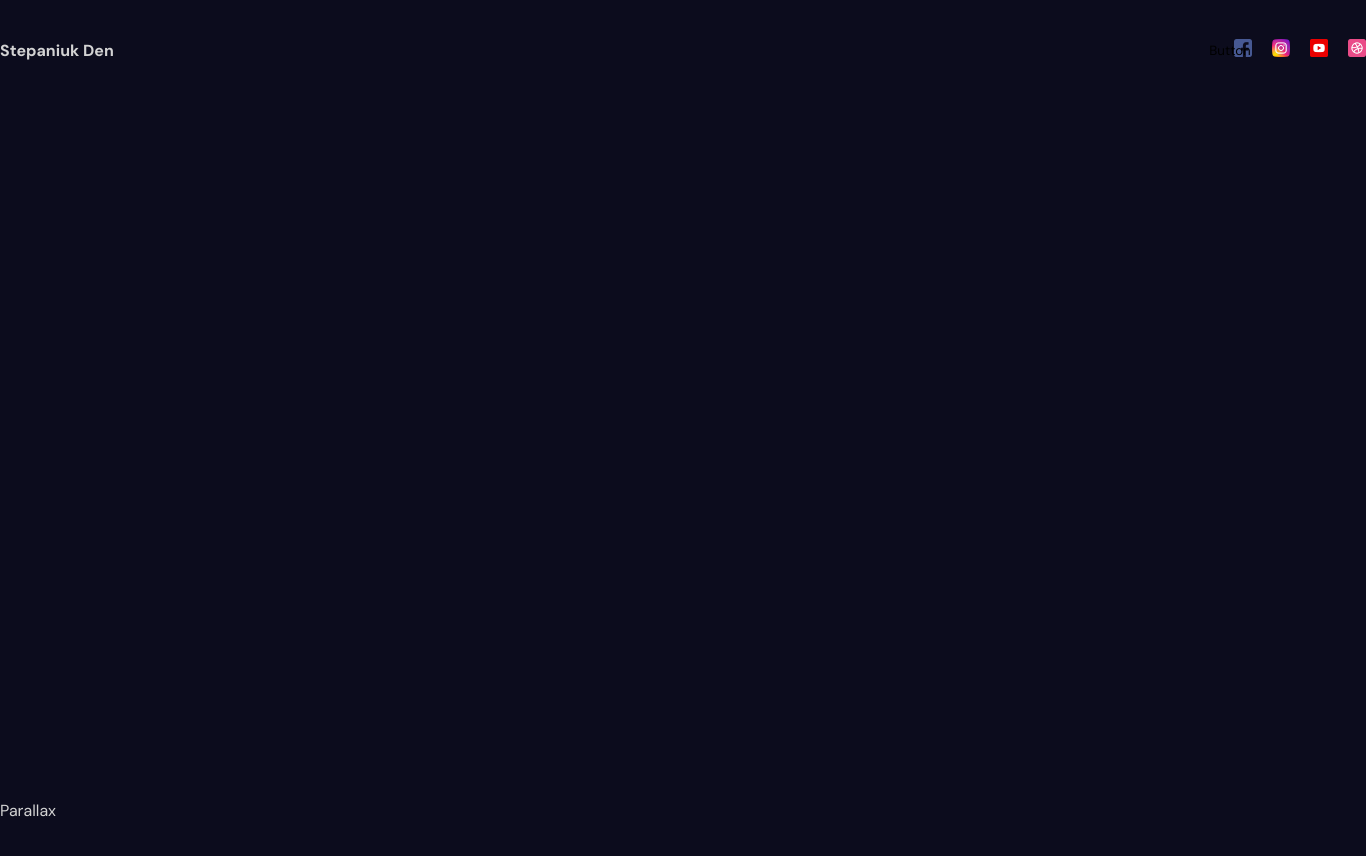
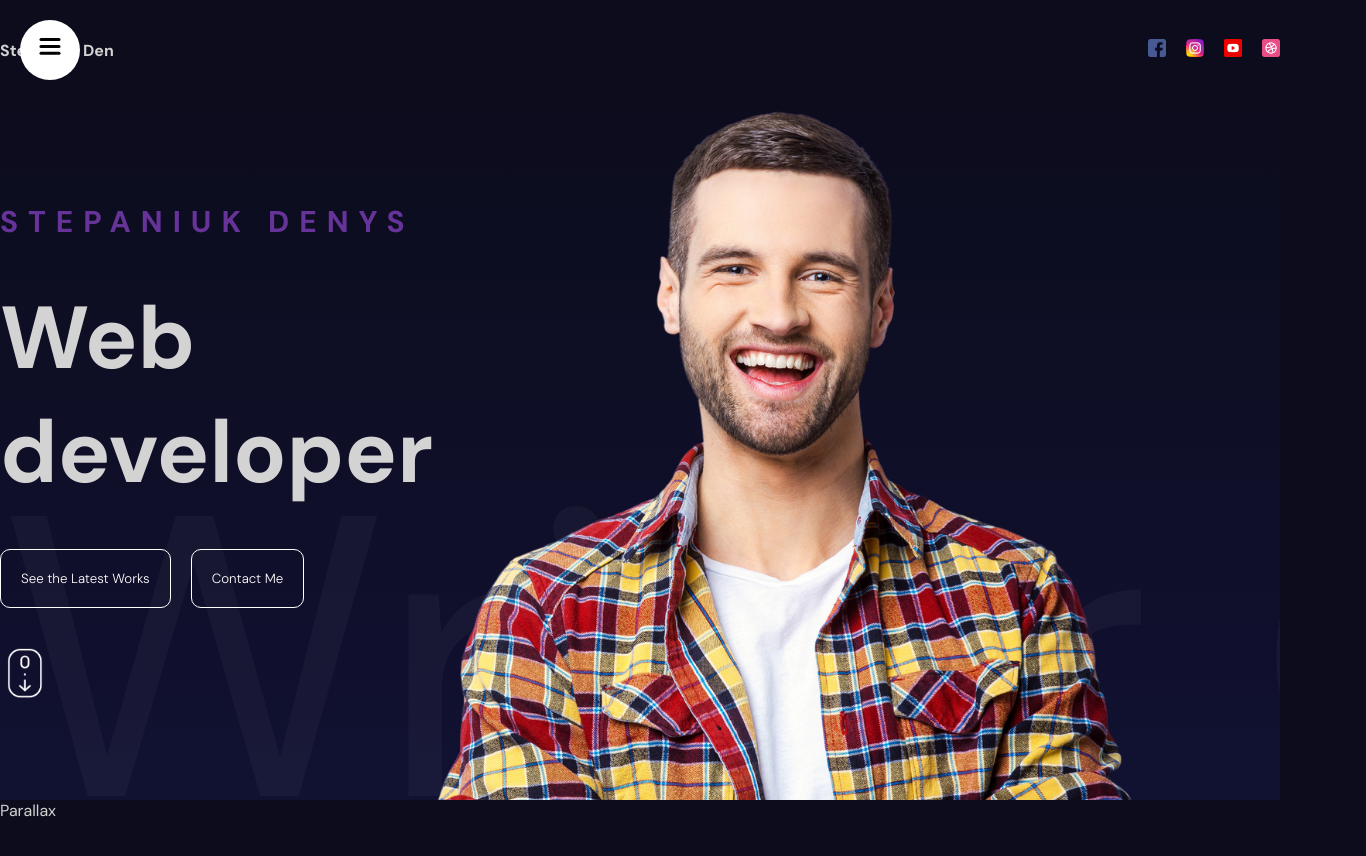
Before and after one commit to Stepaniuk-Den/portfolio, a React (Vite) app: page / in a window 1280 px wide. Shown: the top 856 px of the page, 1366 px wide, since content can reach past the window. Built offline with nearby package versions, Linux system fonts and the light colour scheme.

Commit message:
add hero component

```diff
--- a/package.json
+++ b/package.json
@@ -11,6 +11,7 @@
   },
   "dependencies": {
     "framer-motion": "^10.16.4",
+    "prop-types": "^15.8.1",
     "react": "^18.2.0",
     "react-dom": "^18.2.0",
     "sass": "^1.68.0"
--- a/src/App.jsx
+++ b/src/App.jsx
@@ -1,19 +1,21 @@
 import "./app.scss";
+import Hero from "./components/hero/Hero";
 import Navbar from "./components/navbar/Navbar";
 
 const App = () => {
   return (
     <div>
-      <section>
+      <section id="Homepage">
         <Navbar />
+        <Hero />
       </section>
-      <section>Parallax</section>
+      <section id="Services">Parallax</section>
       <section>Services</section>
-      <section>Parallax</section>
+      <section id="Portfolio">Parallax</section>
       <section>Portfolio1</section>
       <section>Portfolio2</section>
       <section>Portfolio3</section>
-      <section>Contact</section>
+      <section id="Contact">Contact</section>
     </div>
   );
 };
--- /dev/null
+++ b/src/components/hero/Hero.jsx
@@ -0,0 +1,27 @@
+import "./hero.scss";
+
+const Hero = () => {
+  return (
+    <div className="hero">
+      <div className="wrapper">
+        <div className="textContainer">
+          <h2>STEPANIUK DENYS</h2>
+          <h1>Web developer</h1>
+          <div className="buttons">
+            <button>See the Latest Works</button>
+            <button>Contact Me</button>
+          </div>
+          <img src="/scroll.png" alt="scroll to bottom" />
+        </div>
+      </div>
+      <div className="slidingTextContainer">
+        Writer Content Creator Influencer
+      </div>
+      <div className="imageContainer">
+        <img src="/hero.png" alt="hero" />
+      </div>
+    </div>
+  );
+};
+
+export default Hero;
--- /dev/null
+++ b/src/components/hero/hero.scss
@@ -0,0 +1,66 @@
+.hero {
+  position: relative;
+  overflow: hidden;
+  height: calc(100vh - 100px);
+  background: linear-gradient(180deg, #0c0c1d, #111132);
+
+  .wrapper {
+    max-width: 1366px;
+    height: 100%;
+    margin: auto;
+
+    .textContainer {
+      display: flex;
+      flex-direction: column;
+      justify-content: center;
+      gap: 40px;
+      width: 50%;
+      height: 100%;
+
+      h2 {
+        font-size: 30px;
+        color: rebeccapurple;
+        letter-spacing: 10px;
+      }
+
+      h1 {
+        font-size: 88px;
+      }
+
+      .buttons {
+        display: flex;
+        flex-direction: row;
+        gap: 20px;
+
+        button {
+          padding: 20px;
+          border: 1px solid #fff;
+          border-radius: 10px;
+          background-color: transparent;
+          color: #fff;
+          font-weight: 300;
+          cursor: pointer;
+        }
+      }
+
+      img {
+        width: 50px;
+      }
+    }
+  }
+
+  .imageContainer {
+    position: absolute;
+    top: 0;
+    right: 0;
+    height: 100%;
+  }
+
+  .slidingTextContainer {
+    position: absolute;
+    bottom: -120px;
+    font-size: 50vh;
+    white-space: nowrap;
+    color: #ffffff09;
+  }
+}
--- a/src/components/navbar/navbar.scss
+++ b/src/components/navbar/navbar.scss
@@ -2,7 +2,7 @@
   height: 100px;
 
   .wrapper {
-    min-width: 1366px;
+    max-width: 1366px;
     height: 100%;
     margin: auto;
     display: flex;
--- a/src/components/sidebar/Sidebar.jsx
+++ b/src/components/sidebar/Sidebar.jsx
@@ -1,15 +1,38 @@
+import { useState } from "react";
+import { motion } from "framer-motion";
 import "./sidebar.scss";
 import Links from "./links/Links";
 import ToggleButton from "./toggleButton/ToggleButton";
 
+const variants = {
+  open: {
+    clipPath: "circle(1200px at 50px 50px)",
+    transition: {
+      type: "spring",
+      stiffness: 20,
+    },
+  },
+  closed: {
+    clipPath: "circle(30px at 50px 50px)",
+    transition: {
+      delay: 0.5,
+      type: "spring",
+      stiffness: 400,
+      damping: 40,
+    },
+  },
+};
+
 const Sidebar = () => {
+  const [open, setOpen] = useState(false);
+
   return (
-    <div className="sidebar">
-      <div className="bg">
+    <motion.div className="sidebar" animate={open ? "open" : "closed"}>
+      <motion.div className="bg" variants={variants}>
         <Links />
-      </div>
-      <ToggleButton />
-    </div>
+      </motion.div>
+      <ToggleButton setOpen={setOpen} />
+    </motion.div>
   );
 };
 
--- a/src/components/sidebar/links/Links.jsx
+++ b/src/components/sidebar/links/Links.jsx
@@ -1,5 +1,48 @@
+import { motion } from "framer-motion";
+
+const variants = {
+  open: {
+    transition: {
+      staggerChildren: 0.1,
+    },
+  },
+  closed: {
+    transition: {
+      staggerChildren: 0.05,
+      staggerDirection: -1,
+    },
+  },
+};
+
+const itemVariants = {
+  open: {
+    y: 0,
+    opacity: 1,
+  },
+  closed: {
+    y: 50,
+    opacity: 0,
+  },
+};
+
 const Links = () => {
-  return <div></div>;
+  const items = ["Homepage", "Services", "Portfolio", "Contact", "About"];
+
+  return (
+    <motion.div className="links" variants={variants}>
+      {items.map((item) => (
+        <motion.a
+          href={`#${item}`}
+          key={item}
+          variants={itemVariants}
+          whileHover={{ scale: 1.1 }}
+          whileTap={{ scale: 0.95 }}
+        >
+          {item}
+        </motion.a>
+      ))}
+    </motion.div>
+  );
 };
 
 export default Links;
--- a/src/components/sidebar/sidebar.scss
+++ b/src/components/sidebar/sidebar.scss
@@ -10,6 +10,7 @@
     position: fixed;
     top: 0;
     left: 0;
+    bottom: 0;
     width: 400px;
     background: #fff;
 
@@ -32,11 +33,12 @@
   button {
     position: fixed;
     top: 25px;
-    right: 25px;
+    left: 25px;
     width: 50px;
     height: 50px;
     border-radius: 50%;
     border: none;
     background-color: transparent;
+    cursor: pointer;
   }
 }
--- a/src/components/sidebar/toggleButton/ToggleButton.jsx
+++ b/src/components/sidebar/toggleButton/ToggleButton.jsx
@@ -1,5 +1,45 @@
-const ToggleButton = () => {
-  return <button>Button</button>;
+import PropTypes from "prop-types";
+import { motion } from "framer-motion";
+
+const ToggleButton = ({ setOpen }) => {
+  return (
+    <button onClick={() => setOpen((prev) => !prev)}>
+      <svg width="23" height="23" viewBox="0 0 23 23">
+        <motion.path
+          strokeWidth="3"
+          stroke="black"
+          strokeLinecap="round"
+          variants={{
+            closed: { d: "M 2 2.5 L 20 2.5" },
+            open: { d: "M 3 16.5 L 17 2.5" },
+          }}
+        />
+        <motion.path
+          strokeWidth="3"
+          stroke="black"
+          strokeLinecap="round"
+          d="M 2 9.423 L 20 9.423"
+          variants={{
+            closed: { opacity: 1 },
+            open: { opacity: 0 },
+          }}
+        />
+        <motion.path
+          strokeWidth="3"
+          stroke="black"
+          strokeLinecap="round"
+          variants={{
+            closed: { d: "M 2 16.346 L 20 16.346" },
+            open: { d: "M 3 2.5 L 17 16.346" },
+          }}
+        />
+      </svg>
+    </button>
+  );
+};
+
+ToggleButton.propTypes = {
+  setOpen: PropTypes.func,
 };
 
 export default ToggleButton;
```
Also changed, not shown: 1 other file (tests, documents, lock files or other folders).
